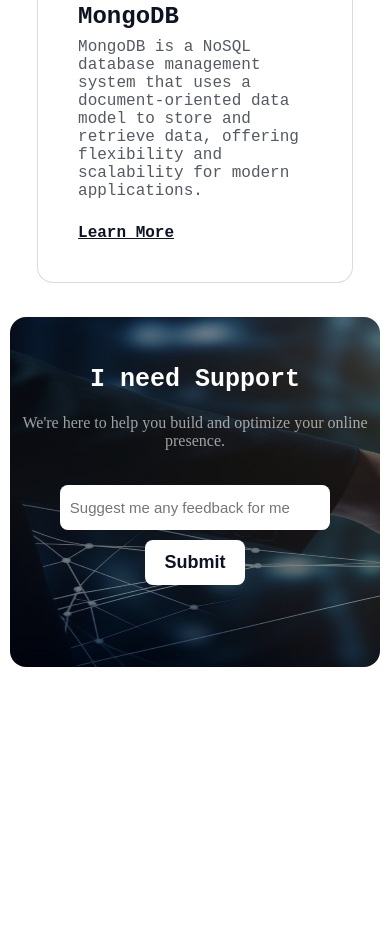
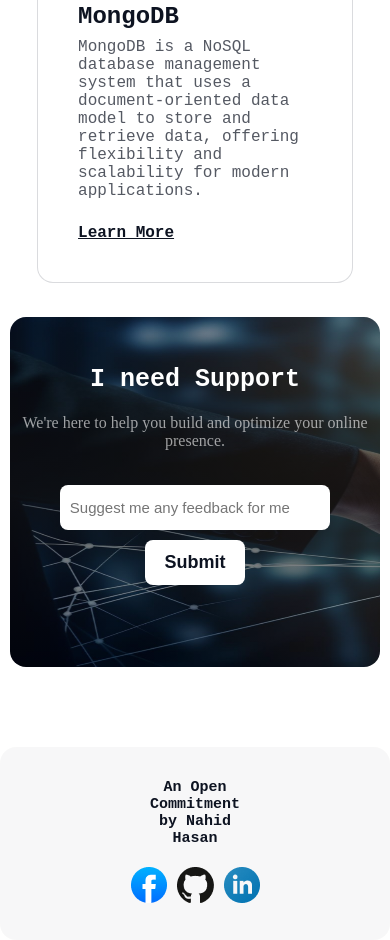
Before and after one commit to nahidn228/nahids-portfolio, a plain HTML site: page index.html in a window 390 px wide. Shown: the part 6253-7193 px from the top of the page. Before the commit the page ends 7000 px from the top, so only its background shows below. Drawn offline with Linux system fonts and the light colour scheme; a web font is replaced by a local one.

Commit message:
footer done, and phone responsive done

```diff
--- a/index.html
+++ b/index.html
@@ -66,7 +66,6 @@
         <div class="coding-section-img">
           <img src="images/Layer_1.png" alt="" />
         </div>
-
       </div>
       <!-- Coding section End -->
       <!-- Modern Web System section start from here -->
@@ -246,11 +245,11 @@
     </section>
     <!-- Support section End -->
     <footer>
-      <div class="footer-section hidden" id="footer">
+      <div class="footer-section" id="footer">
         <div>
           <h3 class="footer-title">An Open Commitment by Nahid Hasan</h3>
         </div>
-        <div>
+        <div class="footer-a">
           <a target="_blank" href="https://www.facebook.com/nahid.hasan228/"
             ><img src="images/facebook.png" alt=""
           /></a>
--- a/style/style.css
+++ b/style/style.css
@@ -394,7 +394,6 @@ footer {
   max-width: 1300px;
   margin: 0 auto;
   border-radius: 16px;
-
   background: rgba(13, 19, 33, 0.03);
 }
 .footer-section {
@@ -407,7 +406,6 @@ footer {
   color: rgb(13, 19, 33);
   font-size: 20px;
   font-weight: 700;
-  line-height: 23px;
 }
 .footer-section a {
   text-decoration: none;
@@ -520,8 +518,29 @@ footer {
 
     padding: 0;
   }
-  #input-text{
+  #input-text {
     width: 90%;
     margin-bottom: 10px;
   }
+  footer {
+    width: 100%;
+    height: auto;
+  }
+  .footer-section {
+    flex-direction: column;
+    gap: 10px;
+  }
+  .footer-title {
+    width: 100%;
+    font-size: 15px;
+    font-weight: 600;
+  }
+  .footer-a {
+    display: flex;
+    text-align: center;
+    align-items: center;
+    justify-content: center;
+    gap: 10px;
+    margin-top: 10px;
+  }
 }
```
